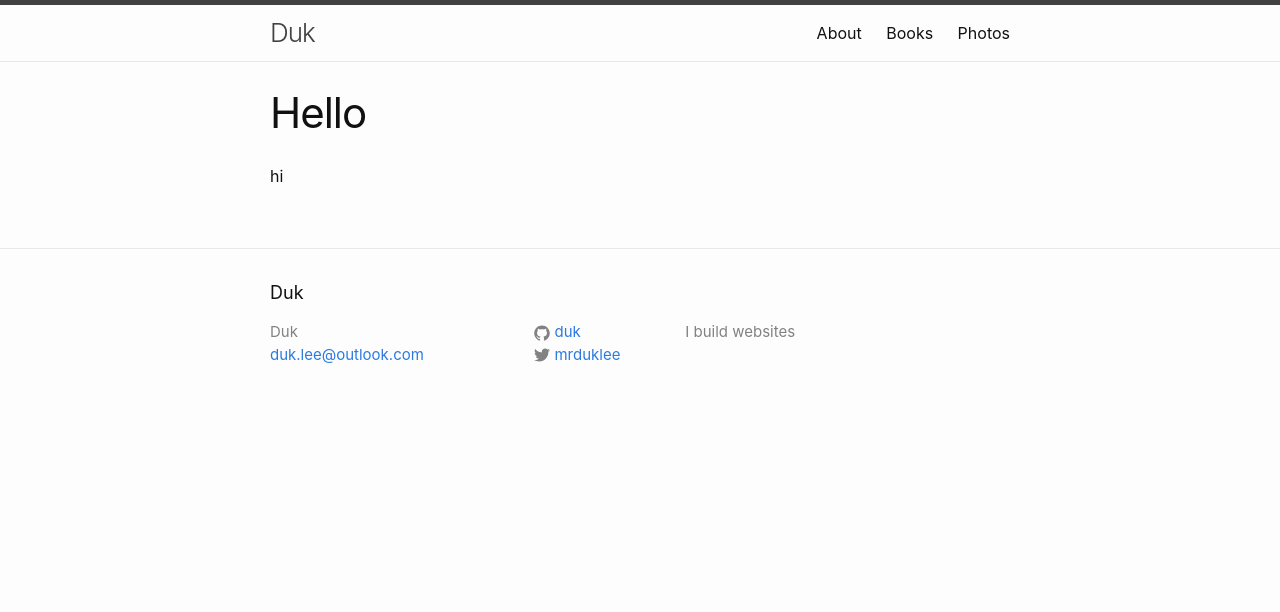
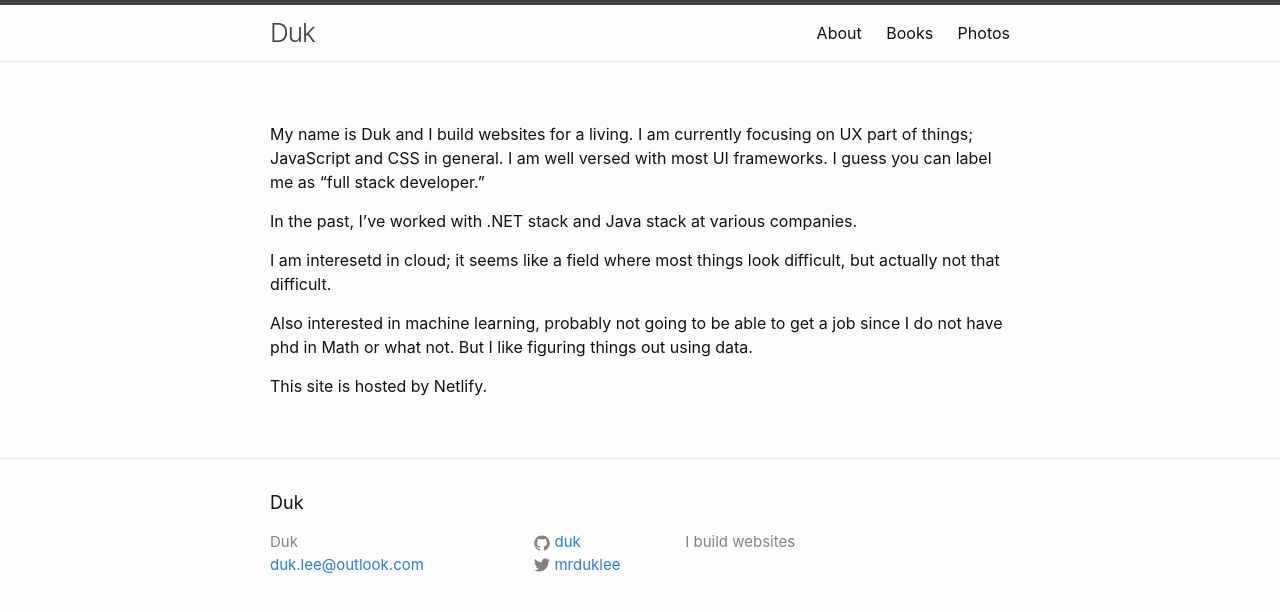
Before and after one commit to duk/dukleenet, a Jekyll site: the page built from index.md, in a window 1280 px wide. Shown: the top 612 px of the page. Built offline with Jekyll 4.4.1, drawn with Linux system fonts in a browser that asks for light colours.

Commit message:
Revert "Revert "removed all the blogs""
This reverts commit bbe75ef

```diff
--- a/_layouts/home.html
+++ b/_layouts/home.html
@@ -2,14 +2,20 @@
 layout: default
 ---
 
-<article class="post">
+<div class="home">
 
-  <header class="post-header">
-    <h1 class="post-title">Hello</h1>
-  </header>
+  <h1 class="page-heading">Tips</h1>
 
-  <div class="post-content">
-    hi
-  </div>
+  {{ content }}
 
-</article>
+  <ul class="post-list">
+    {% for post in site.posts %}
+      <li>
+        <h2>
+          <a class="post-link" href="{{ post.url | relative_url }}">{{ post.title | escape }}</a>
+        </h2>
+      </li>
+    {% endfor %}
+  </ul>
+
+</div>
--- a/index.md
+++ b/index.md
@@ -2,5 +2,15 @@
 # You don't need to edit this file, it's empty on purpose.
 # Edit theme's home layout instead if you wanna make some changes
 # See: https://jekyllrb.com/docs/themes/#overriding-theme-defaults
-layout: home
+layout: page
 ---
+My name is Duk and I build websites for a living. I am currently focusing on UX part of things; JavaScript and CSS in general. I am well versed with
+most UI frameworks. I guess you can label me as "full stack developer."
+
+In the past, I've worked with .NET stack and Java stack at various companies.
+
+I am interesetd in cloud; it seems like a field where most things look difficult, but actually not that difficult.
+
+Also interested in machine learning, probably not going to be able to get a job since I do not have phd in Math or what not. But I like figuring things out using data.
+
+This site is hosted by Netlify.
```
